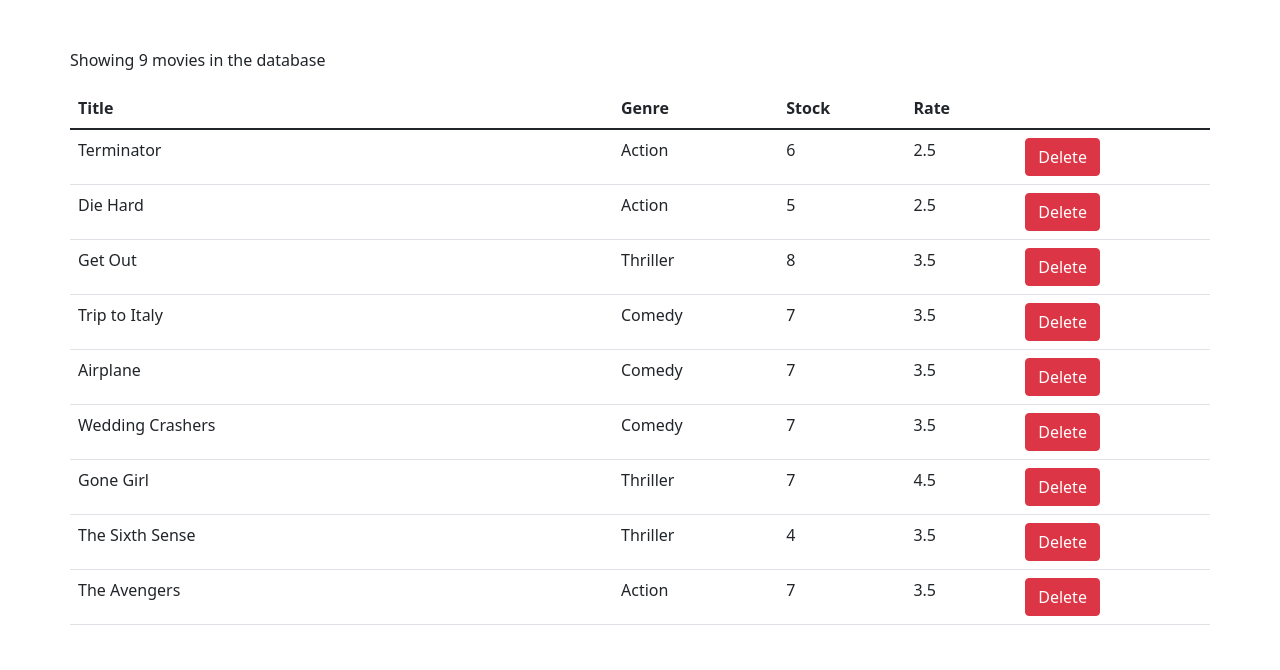
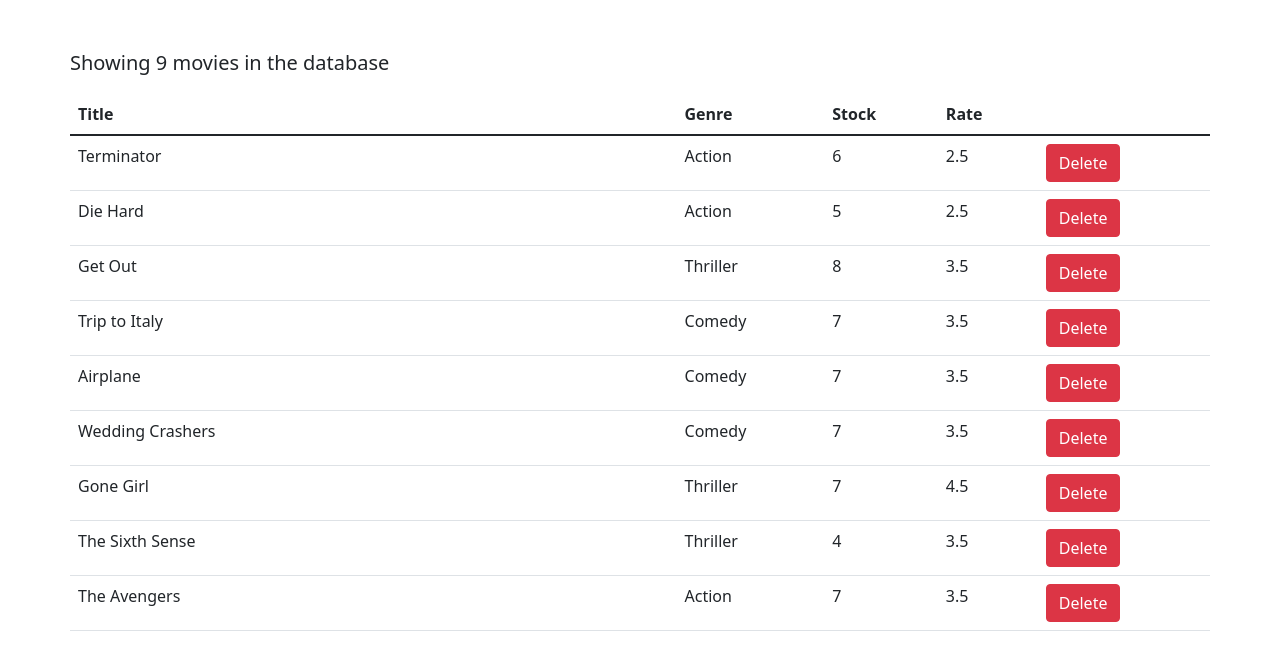
Before and after one commit to Tskxe33/Vidly, a React (Create React App) app: page / in a window 1280 px wide. Shown: the top 670 px of the page. Built offline with nearby package versions, Linux system fonts and the light colour scheme.

Commit message:
Added style to paragraph

```diff
--- a/src/components/Movies.jsx
+++ b/src/components/Movies.jsx
@@ -15,12 +15,18 @@
   render() {
     // eslint-disable-next-line no-restricted-globals
     if (this.state.movies.length === 0)
-      return <p className="container">There are no movies in the database</p>;
+      return (
+        <p className="container pt-5 fs-5">
+          There are no movies in the database
+        </p>
+      );
     return (
       <React.Fragment>
         <table class="table container mt-5">
           <thead>
-            <p>Showing {this.state.movies.length} movies in the database</p>
+            <p className="fs-5">
+              Showing {this.state.movies.length} movies in the database
+            </p>
             <tr>
               <th scope="col">Title</th>
               <th scope="col">Genre</th>
```
